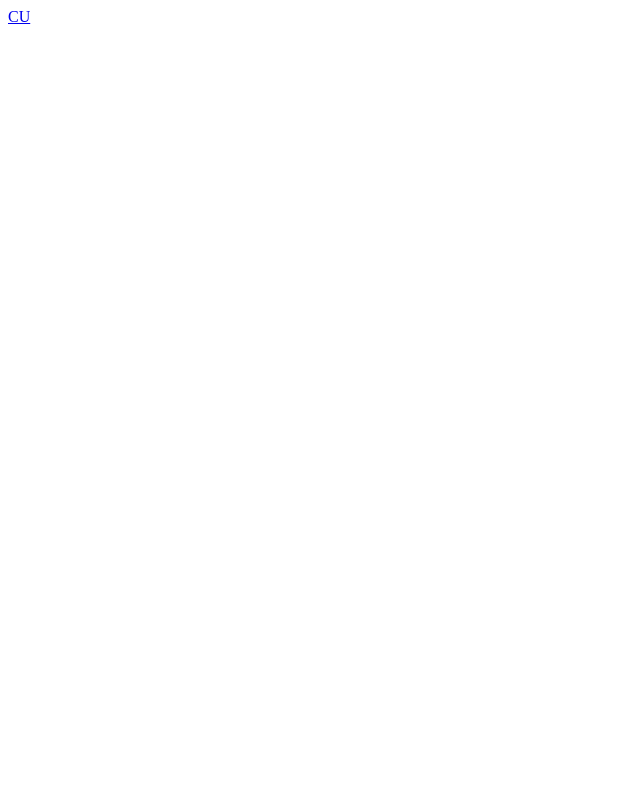
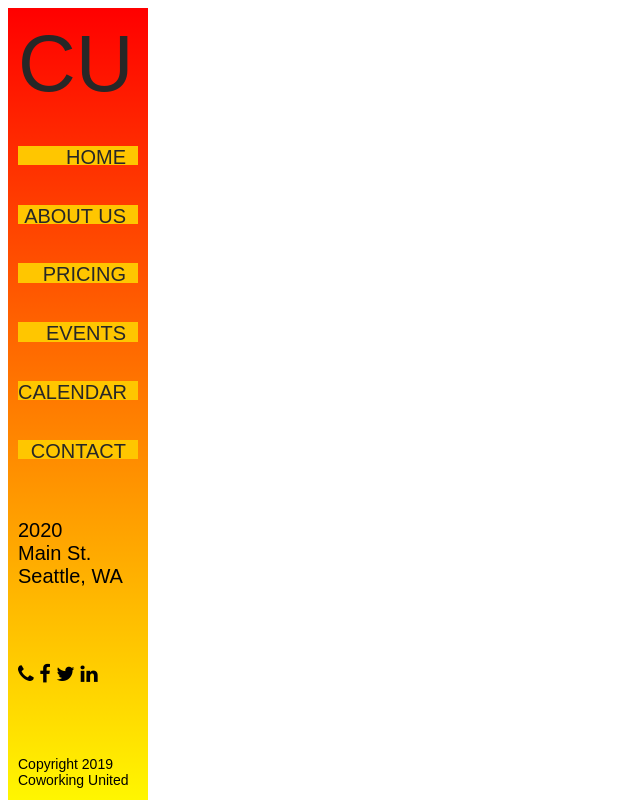
Before and after one commit to Talon-Dechert/Coworking, a website: page index.html in a window 1280 px wide. Shown: the whole page, without its empty margins (0-640 px from the left). Drawn offline with Linux system fonts and the light colour scheme.

Commit message:
Got started on navbar with CSS Grid, very lost

```diff
--- a/css/styles.css
+++ b/css/styles.css
@@ -0,0 +1,58 @@
+:root {
+  --black: #272727;
+  --yellow: #ffc600;
+  --red: #eb4c34;
+  --blue: #3268a8;
+}
+
+body {
+  font-size: 20px;
+}
+
+#navbarItems {
+  display: grid;
+  grid-gap: 20px;
+  height: 100%;
+  position: fixed;
+  overflow: auto;
+  background-image: linear-gradient(red, yellow);
+  width: 120px;
+  padding: 10px;
+  font-family: Arial, Helvetica, sans-serif;
+}
+
+#logo {
+  font-size: 80px;
+  text-align: center;
+}
+
+.navLink {
+  background: var(--yellow);
+  text-align: end;
+  height: 50%;
+  text-transform: uppercase;
+  margin: 0px 0px 0px;
+}
+
+.navLink hover {
+  background: var(--blue);
+}
+
+.item a {
+  text-decoration: none;
+  color: var(--black);
+  margin-right: 10%;
+}
+
+.item navFooter {
+  margin: 0px;
+  padding: 0px;
+}
+
+#copyright {
+  font-size: 14px;
+}
+
+#contact {
+  font-size: 20px;
+}
--- a/index.html
+++ b/index.html
@@ -6,28 +6,57 @@
     <meta http-equiv="x-ua-compatible" content="ie=edge">
 
     <link rel="stylesheet" href="css/styles.css">
+    <link rel="stylesheet" href="node_modules/font-awesome/css/font-awesome.min.css">
 
     <title>Coworking United</title>
   </head>
   <body>
+    <div class="wrapper">
       <nav class="navbar">
-      <div class="container">
-        <div class="item">
+        <div class="container" id="navbarItems">
+          <div class="item" id="logo">
             <a href="./index.html">
               CU
             </a>
           </div>
-        <div class="item"></div>
-        <div class="item"></div>
-        <div class="item"></div>
-        <div class="item"></div>
-        <div class="item"></div>
-        <div class="item"></div>
-        <div class="item"></div>
-        <div class="item"></div>
-        <div class="item"></div>
+          <div class="item navLink">
+            <a href="./index.html">Home</a>
+          </div>
+          <div class="item navLink">
+            <a href=".placeholder.html">About Us</a>
+          </div>
+          <div class="item navLink">
+            <a href=".placeholder.html">Pricing</a>
+          </div>
+          <div class="item navLink">
+            <a href=".placeholder.html">Events</a>
+          </div>
+          <div class="item navLink">
+            <a href=".placeholder.html">Calendar</a>
+          </div>
+          <div class="item navLink">
+            <a href=".placeholder.html">Contact</a>
+          </div>
+          <div class="item navFooter">
+            <p id="address">
+              2020 <br>Main St. <br>Seattle, WA
+            </p>
+          </div>
+          <div class="item navFooter">
+            <p id="contact">
+              <i class="fa fa-phone"></i>
+              <i class="fa fa-facebook"></i>
+              <i class="fa fa-twitter"></i>
+              <i class="fa fa-linkedin"></i>
+            </p>
+          </div>
+          <div class="item navFooter">
+            <p id="copyright">
+              Copyright 2019 Coworking United
+            </p>
+          </div>
         </div>
       </nav>
-
+    </div>
   </body>
 </html>
```
Lines whose indentation alone changed are shown as unchanged.
